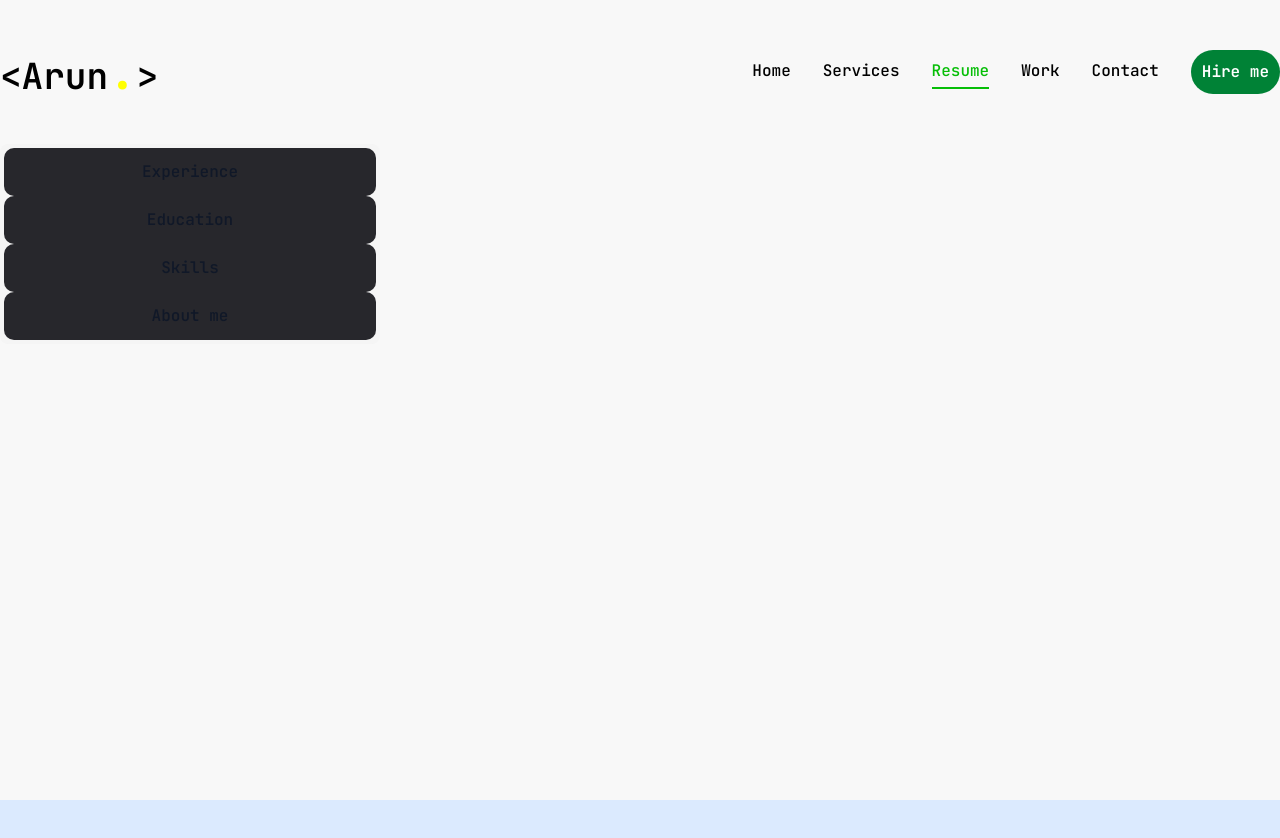
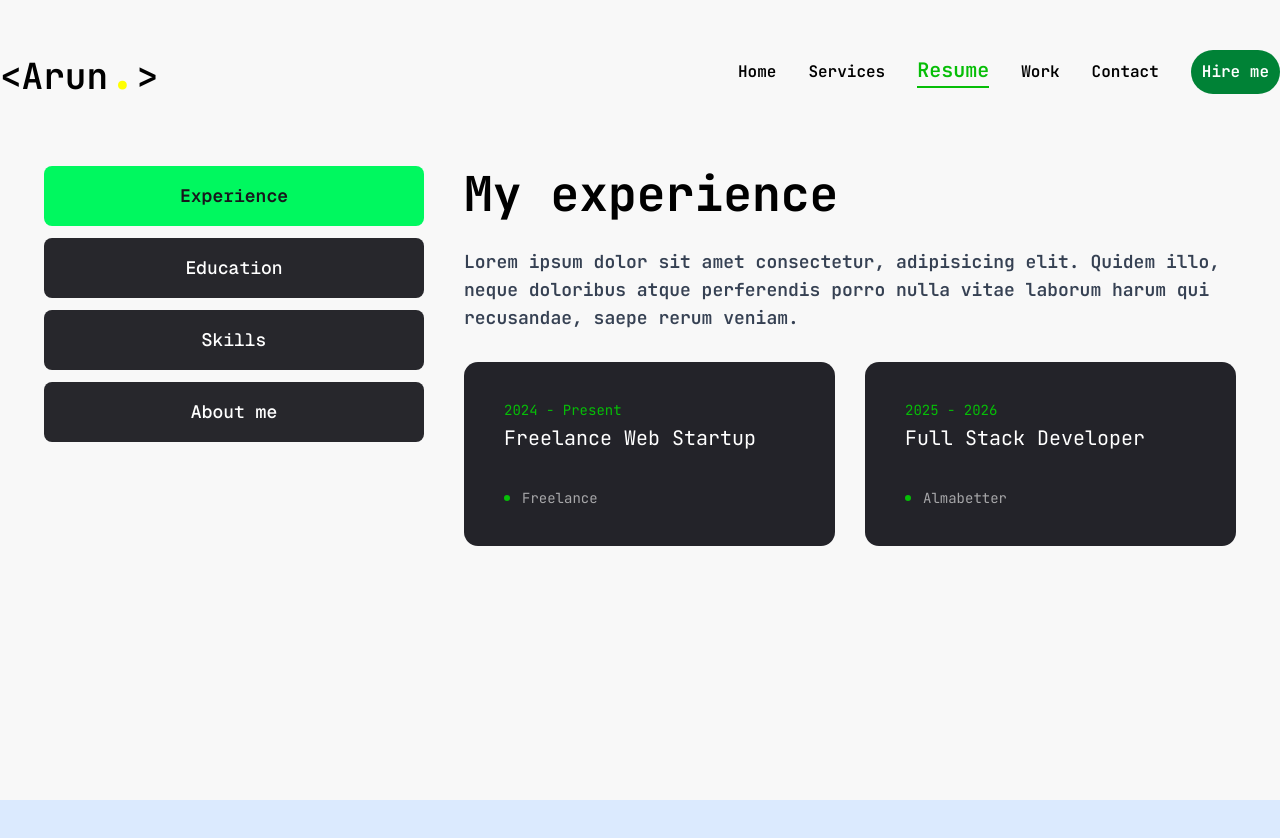
Before and after one commit to Arunvarma29/myportfolio, a Next.js app: page /resume in a window 1280 px wide. Shown: the top 838 px of the page. After the commit the page ends 800 px from the top, so only its background shows below. Built offline with nearby package versions, Linux system fonts and the light colour scheme.

Commit message:
Resume section completed

```diff
--- a/src/app/resume/page.jsx
+++ b/src/app/resume/page.jsx
@@ -9,13 +9,17 @@ import {
   SiMongodb,
 } from "react-icons/si";
 
+import { Tabs, TabsContent, TabsList, TabsTrigger } from "@/components/ui/tabs";
 
-import { Tabs,TabsContent,TabsList,TabsTrigger } from "@/components/ui/tabs";
-
-import { Tooltip,TooltipContent,TooltipProvider,TooltipTrigger } from "@/components/ui/tooltip";
+import {
+  Tooltip,
+  TooltipContent,
+  TooltipProvider,
+  TooltipTrigger,
+} from "@/components/ui/tooltip";
 
 import { ScrollArea } from "@/components/ui/scroll-area";
-import {motion} from "motion/react"
+import { motion } from "motion/react";
 
 //about data
 const about = {
@@ -25,31 +29,35 @@ const about = {
   info: [
     {
       fieldName: "Name",
-      fieldValue: "Arun Varma",
+      fieldValue: " Arun Varma",
     },
     {
       fieldName: "Phone",
-      fieldValue: "+91 82618 82236",
+      fieldValue: " +91 82618 82236",
     },
     {
       fieldName: "Experience",
-      fieldValue: "+1 Year",
+      fieldValue: " +1 Year",
     },
     {
       fieldName: "Nationality",
-      fieldValue: "Indian",
+      fieldValue: " Indian",
+    },
+    {
+      fieldName: "Github",
+      fieldValue: " Arunvarma29",
     },
     {
       fieldName: "Email",
-      fieldValue: "varmaarun580@gmail.com",
+      fieldValue: " varmaarun580@gmail.com",
     },
     {
       fieldName: "Freelance",
-      fieldValue: "Available",
+      fieldValue: " Available",
     },
     {
       fieldName: "Language",
-      fieldValue: "English",
+      fieldValue: " English",
     },
   ],
 };
@@ -62,12 +70,12 @@ const experience = {
     "Lorem ipsum dolor sit amet consectetur, adipisicing elit. Quidem illo, neque doloribus atque perferendis porro nulla vitae laborum harum qui recusandae, saepe rerum veniam.",
   info: [
     {
-      comapany: "Freelance",
+      company: "Freelance",
       position: "Freelance Web Startup",
       duration: "2024 - Present",
     },
     {
-      comapany: "Almabetter",
+      company: "Almabetter",
       position: "Full Stack Developer",
       duration: "2025 - 2026",
     },
@@ -81,13 +89,13 @@ const education = {
     "Lorem ipsum dolor sit amet consectetur, adipisicing elit. Quidem illo, neque doloribus atque perferendis porro nulla vitae laborum harum qui recusandae, saepe rerum veniam.",
   info: [
     {
-      institutiion: "Almabetter",
+      institution: "Almabetter",
       degree:
         "Professional Fellowship in Software Engineering with AI & DevOps",
       duration: "2025 - Present",
     },
     {
-      institutiion: "Sadguru Gadge Maharaj College, Karad",
+      institution: "Sadguru Gadge Maharaj College, Karad",
       degree: "B.Sc. in Computer Science",
       duration: "2021 - 2024",
     },
@@ -138,22 +146,20 @@ const skills = {
   ],
 };
 
-
-
 const Resume = () => {
   return (
     <motion.div
-    initial={{opacity:0}}
-    animate={{
-      opacity:1,
-      transition:{delay:2.4, duration:0.4, ease:"easeIn"},
-    }}
-    className="min-h-[80vh] flex items-center justify-center py-12 xl:py-0"
+      initial={{ opacity: 0 }}
+      animate={{
+        opacity: 1,
+        transition: { delay: 2.4, duration: 0.4, ease: "easeIn" },
+      }}
+      className="min-h-[80vh] flex items-center justify-center py-12 xl:py-0"
     >
-      <div className="container mx-auto">
+      <div className="container mx-auto max-w-350 px-4 ">
         <Tabs
-        defaultValue="experience"
-        className="flex flex-col xl:flex-row gap-15"
+          defaultValue="experience"
+          className="flex flex-col lg:flex-row lg:gap-10 xl:flex-row "
         >
           <TabsList className="flex flex-col w-full max-w-95 mx-auto xl:mx-0">
             <TabsTrigger value="experience">Experience</TabsTrigger>
@@ -163,21 +169,130 @@ const Resume = () => {
           </TabsList>
 
           {/* content */}
-          <div className="min-h-[70vh] w-full">
+          <div className="min-h-[70vh] w-full rounded-lg">
 
-          {/* experience */}
-          <TabsContent value="experience" className="w-full">
+            {/* experience */}
+            <TabsContent value="experience" className="w-full ">
+              <div className="flex flex-col gap-7.5 text-center xl:text-left">
+                <h3 className=" text-4xl xl:text-5xl font-bold">
+                  {experience.title}
+                </h3>
+                <p className="max-w-190 text-gray-700 xl:text-lg font-semibold mx-auto xl:mx-0">
+                  {experience.description}
+                </p>
+                <ScrollArea className={"h-100"}>
+                  <ul className="grid grid-cols-1 lg:grid-cols-2 gap-7.5">
+                    {experience.info.map((item, index) => {
+                      return (
+                        <li
+                          key={index}
+                          className="bg-[#232329] h-46 py-6 px-10 rounded-xl flex flex-col justify-center items-center lg:items-start gap-1"
+                        >
+                          <span className="text-accent">{item.duration}</span>
+                          <h3 className=" text-lg xl:text-xl text-white max-w-65 min-h-15 text-center lg:text-left">
+                            {item.position}
+                          </h3>
+                          <div className="flex items-center gap-3">
+                            <span className="w-1.5 h-1.5 rounded-full bg-accent"></span>
+                            <p className="text-white/60">{item.company}</p>
+                          </div>
+                        </li>
+                      );
+                    })}
+                  </ul>
+                </ScrollArea>
+              </div>
+            </TabsContent>
 
-          </TabsContent>
+            {/* education */}
+            <TabsContent value="education" className="w-full ">
+               <div className="flex flex-col gap-7.5 text-center xl:text-left">
+                <h3 className=" text-4xl xl:text-5xl font-bold">
+                  {education.title}
+                </h3>
+                <p className="max-w-190 text-gray-700 xl:text-lg font-semibold mx-auto xl:mx-0">
+                  {education.description}
+                </p>
+                <ScrollArea className={"h-100"}>
+                  <ul className="grid grid-cols-1 lg:grid-cols-2 gap-7.5">
+                    {education.info.map((item, index) => {
+                      return (
+                        <li
+                          key={index}
+                          className="bg-[#232329] h-46 py-6 px-10 rounded-xl flex flex-col justify-center items-center lg:items-start gap-1"
+                        >
+                          <span className="text-accent">{item.duration}</span>
+                          <h3 className="text-md xl:text-lg text-white max-w-65 min-h-15 text-center lg:text-left">
+                            {item.degree}
+                          </h3>
+                          <div className="flex items-center gap-3">
+                            <span className="w-1.5 h-1.5 rounded-full bg-accent"></span>
+                            <p className="text-white/60">{item.institution}</p>
+                          </div>
+                        </li>
+                      );
+                    })}
+                  </ul>
+                </ScrollArea>
+              </div>
+            </TabsContent>
 
+            {/* skills */}
+            <TabsContent value="skills" className="w-full h-full ">
+              <div className="flex flex-col gap-7.5 ">
+                <div className="flex flex-col gap-7.5 text-center xl:text-left">
+                  <h3 className="text-4xl xl:text-5xl font-bold">{skills.title}</h3>
+                <p className="max-w-150 text-center xl:text-left mx-auto xl:mx-0"> {skills.description} </p>
+
+              </div>
+              <ul className="grid grid-cols-2 sm:grid-cols-3 md:grid-cols-4 xl:gap-7.5 gap-4">
+                {skills.skillList.map((skill,index)=>{
+                  return <li key={index}>
+                    <TooltipProvider delayDuration={100}>
+                      <Tooltip>
+                        <TooltipTrigger className="w-full h-37.5 bg-[#d4d4d8] rounded-xl flex justify-center items-center group-[]:">
+                          <div className="text-6xl group-hover:text-white transition-all duration-300">{skill.icon}</div>
+                        </TooltipTrigger>
+                        <TooltipContent>
+                          <p className="capitalize">{skill.name}</p>
+                        </TooltipContent>
+                      </Tooltip>
+                    </TooltipProvider>
+
+
+                    </li>
+                })}
+              </ul>
+              </div>
+            </TabsContent>
+
+            {/* about */}
+            <TabsContent
+            value="about"
+            className="w-full text-center xl:text-left "
+            >
+              <div className="flex flex-col gap-7.5">
+
+                <h3 className="text-4xl text-black xl:text-5xl font-bold">{about.title}</h3>
+                <p className="max-w-190 text-md xl:text-lg  mx-auto xl:mx-0">{about.description}</p>
+
+                <ul className="grid grid-cols-1 xl:grid-cols-2 gap-y-6 max-w-190 mx-auto xl:mx-0">
+                  {about.info.map((item,index)=>{
+                    return(
+                      <li key={index} className="flex items-center justify-center xl:justify-start gap-4">
+                        <span className="text-green-700 text-sm">{item.fieldName}{":"}</span>
+                        <span className="xl:text-xl text-[14px] ">{item.fieldValue}</span>
+                      </li>
+                    );
+                  })}
+                </ul>
+              </div>
+            </TabsContent>
           </div>
         </Tabs>
       </div>
-
-
-
     </motion.div>
-  )
+  );
 };
 
 export default Resume;
--- a/src/app/services/page.jsx
+++ b/src/app/services/page.jsx
@@ -74,7 +74,7 @@ const Sevices = () => {
                 {/* description */}
                 <p className="dark:text-white/80">{service.description}</p>
                 {/* border */}
-                <div className="border-b border-white/20 w-full"></div>
+                <div className="border-b border-2 bg-gray-300 border-white/20 w-full group-hover:bg-green-500"></div>
               </div>
             );
           })}
--- a/src/components/Nav.jsx
+++ b/src/components/Nav.jsx
@@ -1,11 +1,10 @@
-"use client"
-import React from 'react'
+"use client";
+import React from "react";
 
-import Link from 'next/link';
-import { usePathname } from 'next/navigation';
+import Link from "next/link";
+import { usePathname } from "next/navigation";
 
-
-const links=[
+const links = [
   {
     name: "home",
     path: "/",
@@ -26,24 +25,29 @@ const links=[
     name: "contact",
     path: "/contact",
   },
-
 ];
 
 const Nav = () => {
   const pathname = usePathname();
-  return <nav className='flex gap-8'>
-      {links.map((link,index)=>{
-        return <Link
+  return (
+    <nav className="flex gap-8">
+      {links.map((link, index) => {
+        return (
+          <Link
             href={link.path}
             key={index}
             className={`${
-            link.path=== pathname && "text-accent border-b-2 border-accent"}
-            capitalize font-medium hover:text-accent  transition-all`} >
+              link.path === pathname &&
+              "text-accent text-xl border-b-2 border-accent"
+            }
+            capitalize font-semibold hover:text-accent transition-all`}
+          >
             {link.name}
           </Link>
+        );
       })}
     </nav>
+  );
+};
 
-}
-
-export default Nav
+export default Nav;
--- a/src/components/ui/scroll-area.jsx
+++ b/src/components/ui/scroll-area.jsx
@@ -45,7 +45,7 @@ function ScrollBar({
     >
       <ScrollAreaPrimitive.Thumb
         data-slot="scroll-area-thumb"
-        className="relative flex-1 rounded-full bg-border"
+        className="relative flex-1 rounded-full bg-accent"
       />
     </ScrollAreaPrimitive.Scrollbar>
   )
--- a/src/components/ui/tabs.jsx
+++ b/src/components/ui/tabs.jsx
@@ -1,12 +1,13 @@
+
 "use client"
 
 import { Tabs as TabsPrimitive } from "@base-ui/react/tabs"
-import { cva } from "class-variance-authority";
+import { cva } from "class-variance-authority"
 import { cn } from "cn"
 
 function Tabs({
   className,
-  orientation = "horizontal",
+  orientation = "vertical",
   ...props
 }) {
   return (
@@ -14,7 +15,8 @@ function Tabs({
       data-slot="tabs"
       data-orientation={orientation}
       className={cn(
-        "group/tabs flex gap-2 data-horizontal:flex-col",
+        "group/tabs flex min-w-0 gap-6 px-7",
+        "flex-col md:flex-row",
         className
       )}
       {...props}
@@ -23,12 +25,12 @@ function Tabs({
 }
 
 const tabsListVariants = cva(
-  "inline-flex h-auto rounded-md p-1 w-fit text-gray-900 ",
+  "group/tabs-list flex w-full shrink-0 flex-col gap-3 ",
   {
     variants: {
       variant: {
-        default: "bg-muted",
-        line: "gap-1 bg-transparent",
+        default: "bg-transparent p-0",
+        line: "bg-transparent p-0",
       },
     },
     defaultVariants: {
@@ -46,7 +48,11 @@ function TabsList({
     <TabsPrimitive.List
       data-slot="tabs-list"
       data-variant={variant}
-      className={cn(tabsListVariants({ variant }), className)}
+      className={cn(
+        tabsListVariants({ variant }),
+        "md:w-60 lg:w-70 xl:w-2xl ",
+        className
+      )}
       {...props}
     />
   )
@@ -60,7 +66,16 @@ function TabsTrigger({
     <TabsPrimitive.Tab
       data-slot="tabs-trigger"
       className={cn(
-        "inline-flex items-center text-base w-full bg-[#27272c] justify-center whitespace-nowrap dark:text-white rounded-lg p-3 text-balance font-medium ring-offset-white transition-all disabled:pointer-events-none disabled:opacity-50 data=[state=active]:bg-accent data-[state=active]:text-black data-[state=active]:font-bold data-[state=active]:shadow-sm",
+        "relative inline-flex min-h-11 w-full xl:font-mono xl:text-lg items-center xl:h-15 justify-center",
+        "rounded-md border border-transparent px-4 py-3",
+        "bg-[#27272c] text-sm font-medium text-white",
+        "transition-colors duration-200",
+        " focus:hover:bg-[#87fd69]",
+        "data-active:bg-[#00f85f] data-active:text-[#17171c]",
+        "data-active:font-semibold",
+        "focus-visible:outline-none focus-visible:ring-2",
+        "focus-visible:ring-[#00f5a0]",
+        "disabled:pointer-events-none disabled:opacity-50",
         className
       )}
       {...props}
@@ -75,10 +90,20 @@ function TabsContent({
   return (
     <TabsPrimitive.Panel
       data-slot="tabs-content"
-      className={cn("flex-1 text-sm outline-none", className)}
+      className={cn(
+        "min-w-0 flex-1 pt-1 text-sm ",
+        "outline-none focus-visible:outline-none",
+        className
+      )}
       {...props}
     />
   )
 }
 
-export { Tabs, TabsList, TabsTrigger, TabsContent, tabsListVariants }
+export {
+  Tabs,
+  TabsList,
+  TabsTrigger,
+  TabsContent,
+  tabsListVariants,
+}
```
Lines whose indentation alone changed are shown as unchanged.
